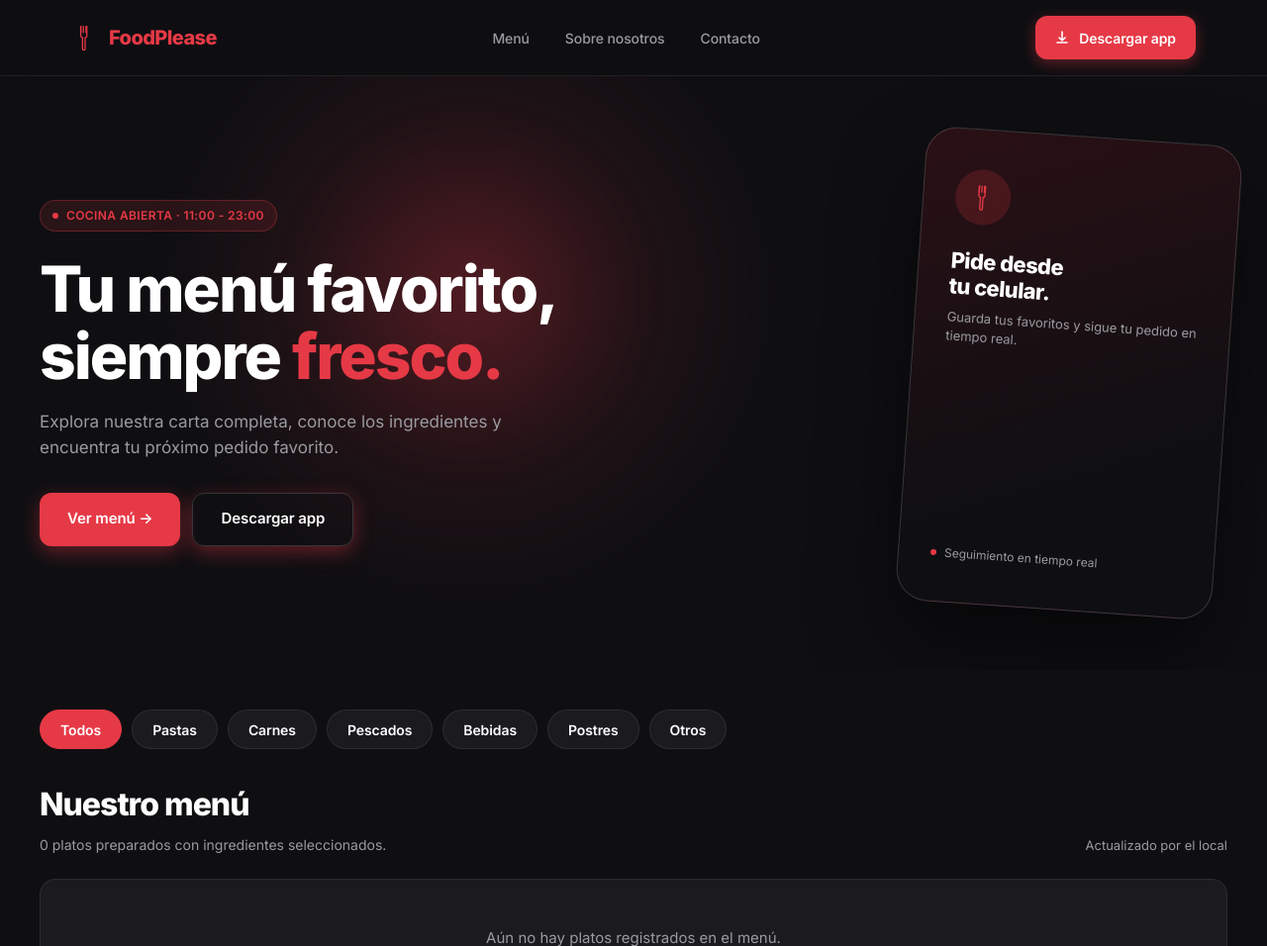
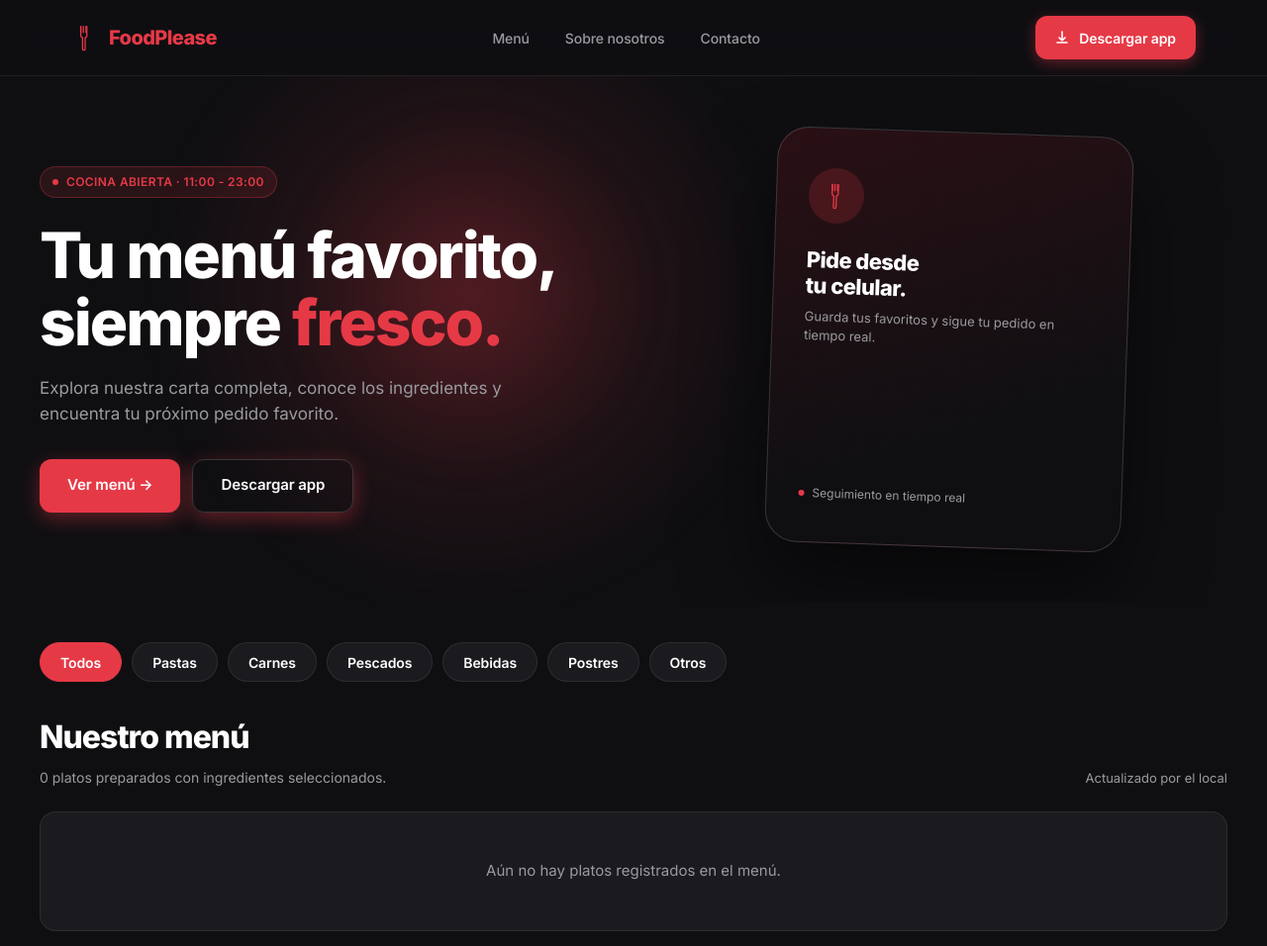
Before and after one commit to lCristianAlee/Foodplease-CRUD, a Django app: page /menu/ in a window 1280 px wide. Shown: the top 956 px of the page at 99% size. Run offline with Django 4.2, Linux system fonts and the light colour scheme; data that the repository does not hold is empty.

Commit message:
fix(menu): balance hero layout spacing

```diff
--- a/menu/static/menu/css/base.css
+++ b/menu/static/menu/css/base.css
@@ -216,13 +216,18 @@
 .hero__inner {
     max-width: var(--max-width);
     margin: 0 auto;
-    min-height: 480px;
+    min-height: 520px;
     display: grid;
-    grid-template-columns: 1.1fr 0.9fr;
-    gap: 60px;
+    grid-template-columns: minmax(0, 1fr) minmax(0, 1fr);
+    gap: clamp(40px, 6vw, 80px);
     align-items: center;
     position: relative;
-    padding: 60px 0;
+    padding: 56px 0;
+}
+
+.hero__content {
+    max-width: 560px;
+    justify-self: start;
 }
 
 .hero__pill {
@@ -275,20 +280,20 @@
 
 .hero__visual {
     display: flex;
-    justify-content: flex-end;
+    justify-content: center;
     align-items: center;
     height: 100%;
 }
 
 /* Tarjeta visual lateral del hero, inspirada en una pantalla de telefono. */
 .hero-card {
-    width: 320px;
-    height: 480px;
+    width: min(360px, 100%);
+    height: 420px;
     border-radius: 32px;
     background: linear-gradient(160deg, #2A1015 0%, #0F0F12 70%);
     border: 1px solid var(--border-strong);
     box-shadow: 0 40px 80px rgba(0, 0, 0, 0.5);
-    transform: rotate(4deg);
+    transform: rotate(2deg);
     padding: 40px 32px;
     display: flex;
     flex-direction: column;
@@ -448,8 +453,11 @@
 @media (max-width: 820px) {
     .menu-grid { grid-template-columns: repeat(2, 1fr); }
     .hero__inner { grid-template-columns: 1fr; }
+    .hero__content { justify-self: center; text-align: center; }
+    .hero__cta { justify-content: center; }
     .hero__visual { justify-content: center; }
     .hero__title { font-size: 44px; letter-spacing: -1.4px; }
+    .hero__subtitle { margin-left: auto; margin-right: auto; }
 }
 
 @media (max-width: 540px) {
--- a/menu/templates/menu/producto_list.html
+++ b/menu/templates/menu/producto_list.html
@@ -6,7 +6,7 @@
     <section class="hero" aria-labelledby="hero-title">
         <div class="hero__glow" aria-hidden="true"></div>
         <div class="hero__inner">
-            <div>
+            <div class="hero__content">
                 <div class="hero__pill">
                     <span class="hero__pill-dot" aria-hidden="true"></span>
                     Cocina abierta · 11:00 - 23:00
```
